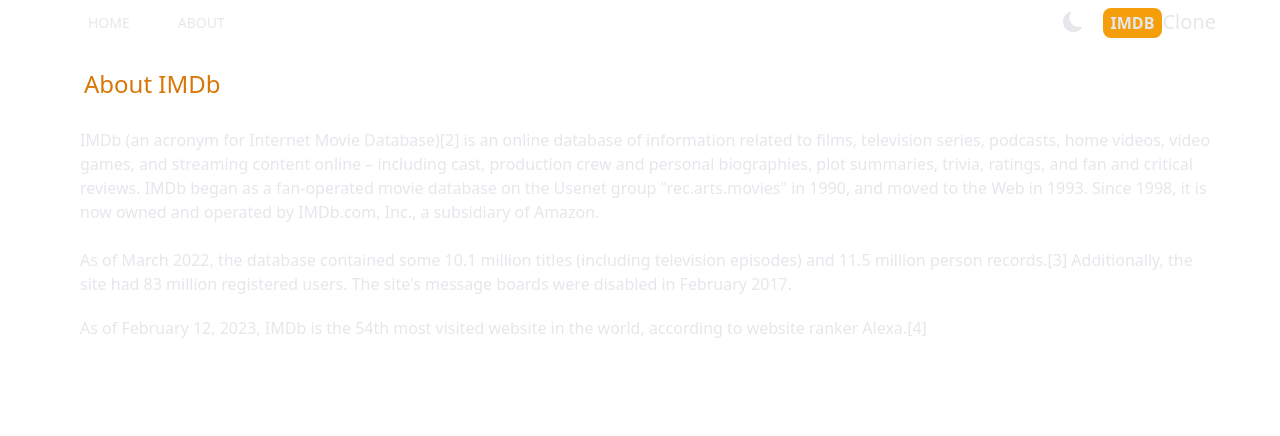
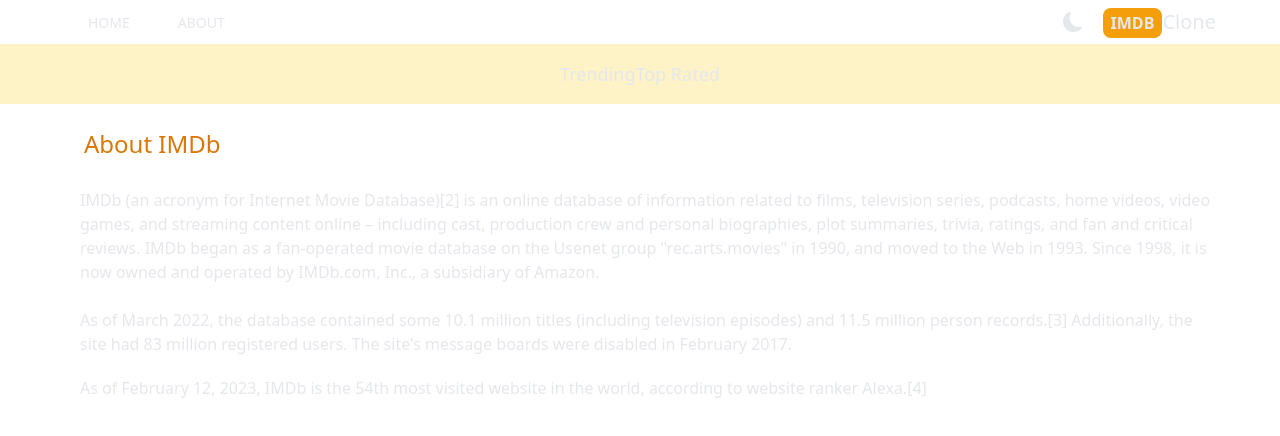
Before and after one commit to ijazkhan101/Build-Projects-with-Nextjs-and-Reactjs-full-stack, a Next.js app in the folder imdb/: page /about in a window 1280 px wide. Shown: the top 436 px of the page. Built offline with nearby package versions, Linux system fonts and the light colour scheme.

Commit message:
navbar
navbar

```diff
--- a/imdb/src/app/Providers.jsx
+++ b/imdb/src/app/Providers.jsx
@@ -5,8 +5,7 @@
 
 export default function Providers({ children }) {
   return <ThemeProvider enableSystem={true} attribute='class'>
-    <div className="dark:bg-gray-700 dark: text-gray-200 text-gray
-    700 transition-colors duration-300 min-h-screen select-none">
+    <div className="dark:bg-gray-700 dark: text-gray-200  text-black-600 transition-colors duration-300 min-h-screen select-none">
 {children}
     </div>
 
--- /dev/null
+++ b/imdb/src/app/components/Navbar.jsx
@@ -0,0 +1,11 @@
+import NavbarItem from './NavbarItem';
+
+export default function Navbar() {
+  return (
+   <div className='flex justify-center dark:bg-gray-600 bg-amber-100
+   text-lg p-4'>
+      <NavbarItem  title='Trending' param='fetchTrending'/>
+      <NavbarItem  title='Top Rated' param='fetchTopRated'/>
+   </div>
+  )
+}
--- /dev/null
+++ b/imdb/src/app/components/NavbarItem.jsx
@@ -0,0 +1,20 @@
+'use client';
+import Link from "next/link";
+import React from "react";
+import { useSearchParams } from "next/navigation";
+
+export default function NavbarItem({ title, param }) {
+    const searchParams  = useSearchParams();
+    const genre = searchParams.get('genre');
+
+  return (
+    <div>
+      <Link
+        class={genre && genre === param && "underline underline-offset-8 decoration-amber-500 rounded-lg m-4 hover:text-amber-600 font-semibold p-2"}
+        href={`/?genre=${param}`}
+      >
+        {title}
+      </Link>
+    </div>
+  );
+}
--- a/imdb/src/app/layout.jsx
+++ b/imdb/src/app/layout.jsx
@@ -1,7 +1,7 @@
 import "./globals.css";
 import Header from "./components/Header";
 import Providers from "./Providers";
-
+import Navbar from './components/Navbar';
 export const metadata = {
   title: "Create Next App",
   description: "Generated by create next app",
@@ -15,7 +15,7 @@
           {/* Header */}
           <Header />
           {/* Navbar */}
-
+          <Navbar></Navbar>
           {/* SearchBox */}
           {children}
         </Providers>
```
